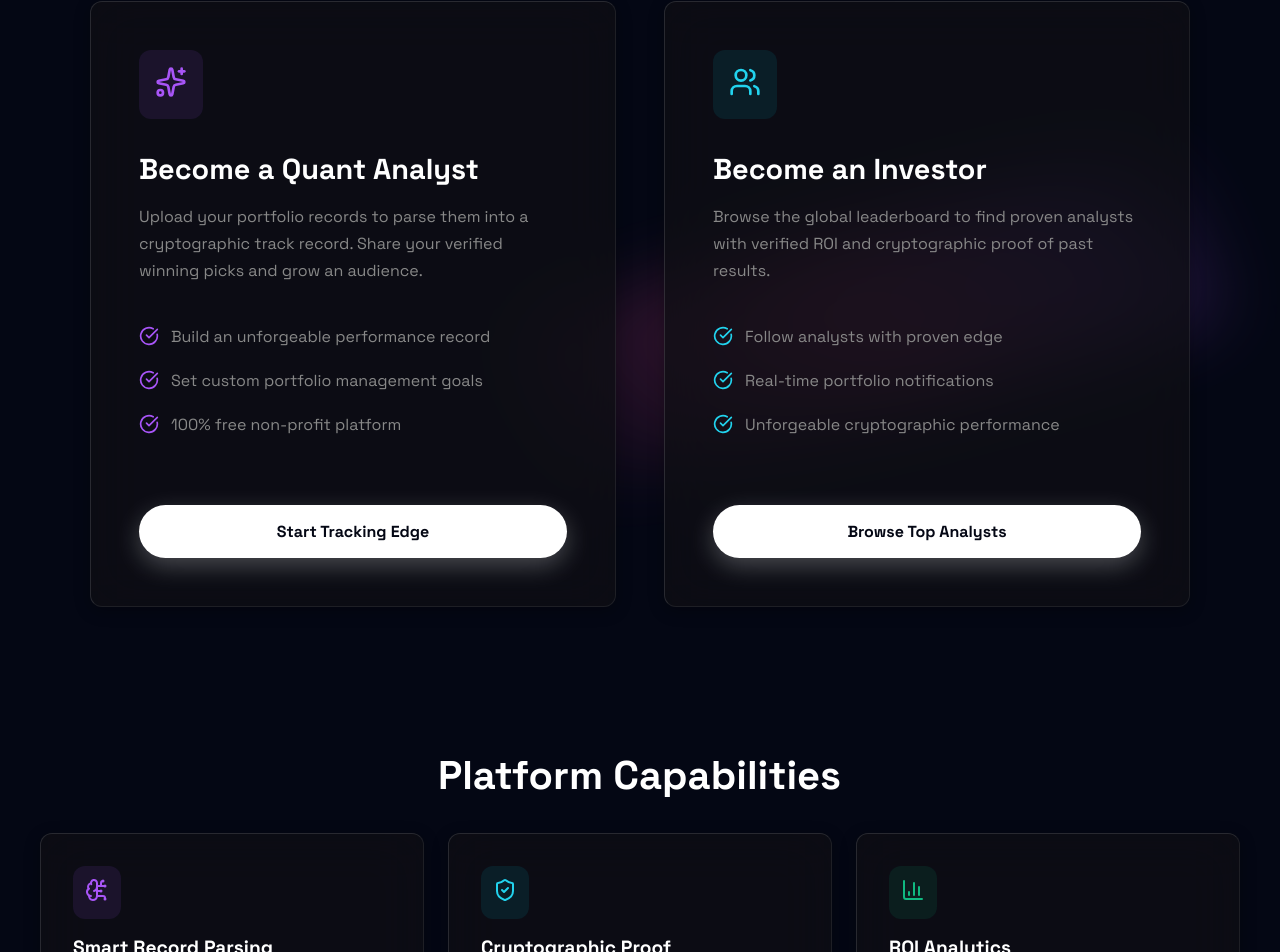
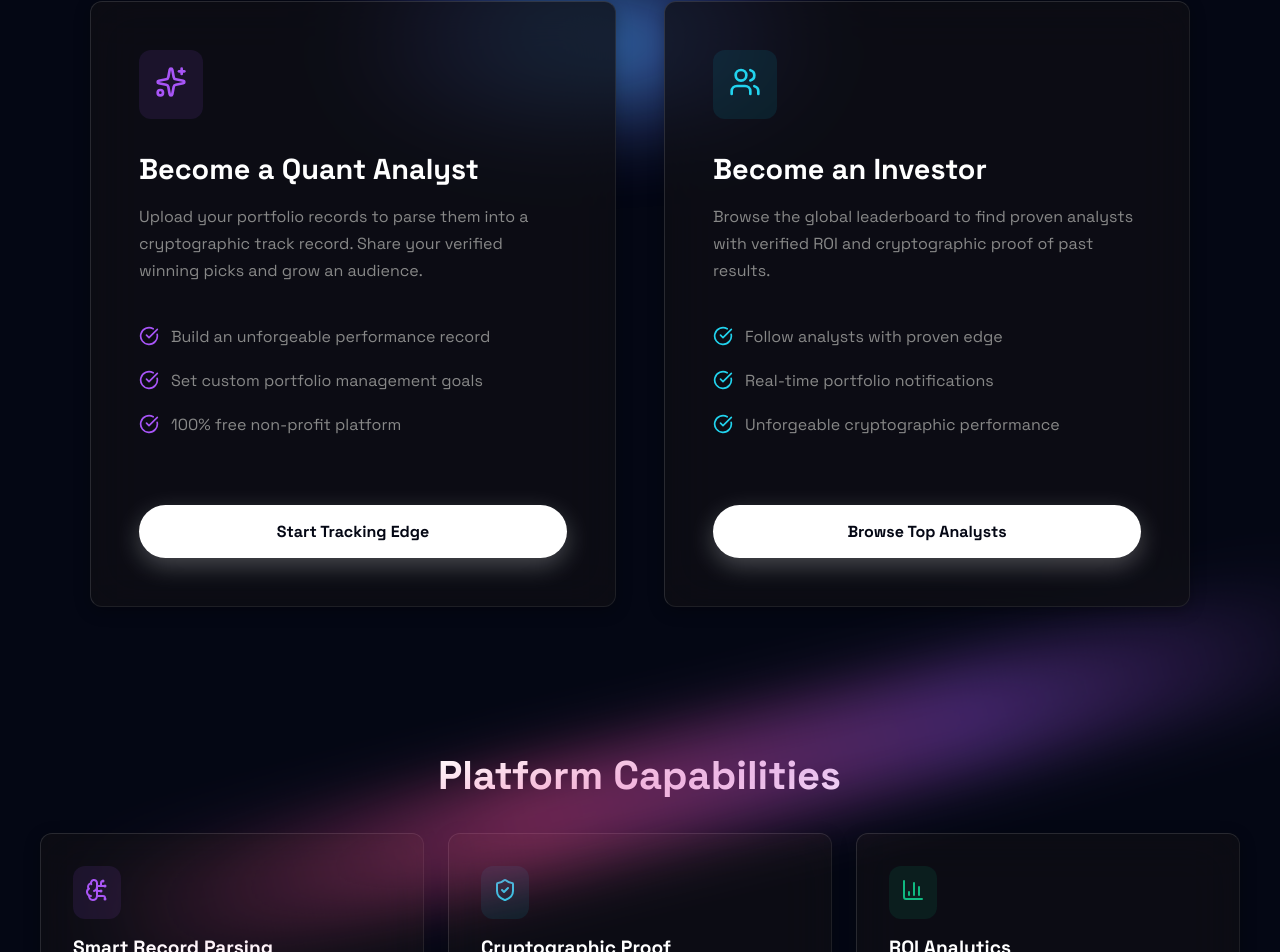
Before and after one commit to tsvetkov10/QuantStake, a React (Vite) app: page / in a window 1280 px wide. Shown: the part 1061-2013 px from the top of the page. Built offline with nearby package versions, Linux system fonts and the light colour scheme; a web font is replaced by a local one.

Commit message:
Replace background lightning with continuously moving speed stream light beams and pulsing center light flare matching Dribbble video

```diff
--- a/src/index.css
+++ b/src/index.css
@@ -153,52 +153,65 @@
 .delay-300 { transition-delay: 0.3s; }
 .delay-400 { transition-delay: 0.4s; }
 
-/* --- Dynamic Background Lightning FX --- */
-.lightning-bolt {
+/* --- Dynamic Moving Speed Streaks & Flare FX (Matching Dribbble Video) --- */
+.flowing-speed-container {
   position: absolute;
+  inset: 0;
+  overflow: hidden;
   pointer-events: none;
   z-index: 1;
-  opacity: 0;
-  filter: drop-shadow(0 0 18px #38bdf8) drop-shadow(0 0 35px #a855f7);
-  animation: lightningStrike 5s infinite cubic-bezier(0.4, 0, 0.6, 1);
 }
 
-.lightning-left {
-  top: 10%;
-  left: 5%;
-  width: 280px;
-  animation-delay: 0.5s;
+.flowing-beam {
+  position: absolute;
+  border-radius: 999px;
+  filter: blur(28px);
+  will-change: transform, opacity;
 }
 
-.lightning-right {
-  top: 30%;
-  right: 6%;
-  width: 320px;
-  animation-delay: 2.8s;
+.beam-cyan {
+  top: 15%;
+  left: -15%;
+  width: 1400px;
+  height: 90px;
+  background: linear-gradient(90deg, transparent 0%, rgba(56, 189, 248, 0.85) 45%, rgba(59, 130, 246, 0.5) 75%, transparent 100%);
+  transform: rotate(-14deg);
+  animation: flowStreamCyan 7s ease-in-out infinite alternate;
 }
 
-@keyframes lightningStrike {
-  0%, 86%, 94%, 100% {
-    opacity: 0;
-    transform: scale(0.98);
-  }
-  87% {
-    opacity: 0.9;
-    transform: scale(1.02);
-    filter: drop-shadow(0 0 30px #38bdf8) drop-shadow(0 0 60px #ffffff);
-  }
-  89% {
-    opacity: 0.15;
-    transform: scale(1);
-  }
-  91% {
-    opacity: 0.95;
-    transform: scale(1.03);
-    filter: drop-shadow(0 0 35px #a855f7) drop-shadow(0 0 70px #38bdf8);
-  }
-  93% {
-    opacity: 0.3;
-  }
+.beam-magenta {
+  top: 48%;
+  left: 10%;
+  width: 1300px;
+  height: 110px;
+  background: linear-gradient(90deg, transparent 0%, rgba(236, 72, 153, 0.75) 35%, rgba(168, 85, 247, 0.6) 70%, transparent 100%);
+  transform: rotate(-14deg);
+  animation: flowStreamMagenta 9s ease-in-out infinite alternate;
+}
+
+.beam-flare {
+  top: 28%;
+  left: 30%;
+  width: 400px;
+  height: 140px;
+  background: radial-gradient(ellipse at center, rgba(56, 189, 248, 0.9) 0%, rgba(99, 102, 241, 0.5) 50%, transparent 80%);
+  filter: blur(40px);
+  animation: flarePulse 3.5s ease-in-out infinite alternate;
+}
+
+@keyframes flowStreamCyan {
+  0% { transform: translateX(-10%) translateY(-15px) rotate(-14deg); opacity: 0.6; }
+  100% { transform: translateX(12%) translateY(15px) rotate(-11deg); opacity: 0.95; }
+}
+
+@keyframes flowStreamMagenta {
+  0% { transform: translateX(-8%) translateY(15px) rotate(-14deg); opacity: 0.55; }
+  100% { transform: translateX(14%) translateY(-15px) rotate(-12deg); opacity: 0.9; }
+}
+
+@keyframes flarePulse {
+  0% { transform: scale(0.85); opacity: 0.65; }
+  100% { transform: scale(1.2); opacity: 1; }
 }
 
 :root {
--- a/src/pages/Landing.jsx
+++ b/src/pages/Landing.jsx
@@ -52,17 +52,12 @@ export default function Landing() {
   return (
     <div className="flex-col light-streak-bg" style={{ minHeight: '100vh', width: '100%', overflowX: 'hidden' }}>
 
-      {/* Dynamic Light Speed Streaks Background */}
-      <div className="light-streak-beam-1"></div>
-      <div className="light-streak-beam-2"></div>
-
-      {/* Electric Background Lightning Bolts */}
-      <svg className="lightning-bolt lightning-left" viewBox="0 0 100 200">
-        <path d="M 50 0 L 20 80 L 55 85 L 15 200 L 80 95 L 45 90 Z" fill="none" stroke="#38bdf8" strokeWidth="4" strokeLinecap="round" strokeLinejoin="round" />
-      </svg>
-      <svg className="lightning-bolt lightning-right" viewBox="0 0 100 200">
-        <path d="M 60 0 L 30 75 L 65 80 L 20 200 L 85 90 L 50 85 Z" fill="none" stroke="#a855f7" strokeWidth="4" strokeLinecap="round" strokeLinejoin="round" />
-      </svg>
+      {/* Dynamic Moving Speed Streaks & Flare FX (Matching Dribbble Video) */}
+      <div className="flowing-speed-container">
+        <div className="flowing-beam beam-cyan"></div>
+        <div className="flowing-beam beam-magenta"></div>
+        <div className="flowing-beam beam-flare"></div>
+      </div>
 
       {/* Navigation Header */}
       <header className="flex justify-between items-center responsive-header-padding" style={{ borderBottom: '1px solid rgba(255, 255, 255, 0.08)', background: 'rgba(4, 7, 20, 0.75)', backdropFilter: 'blur(24px)', position: 'fixed', top: 0, left: 0, width: '100%', zIndex: 100 }}>
```
